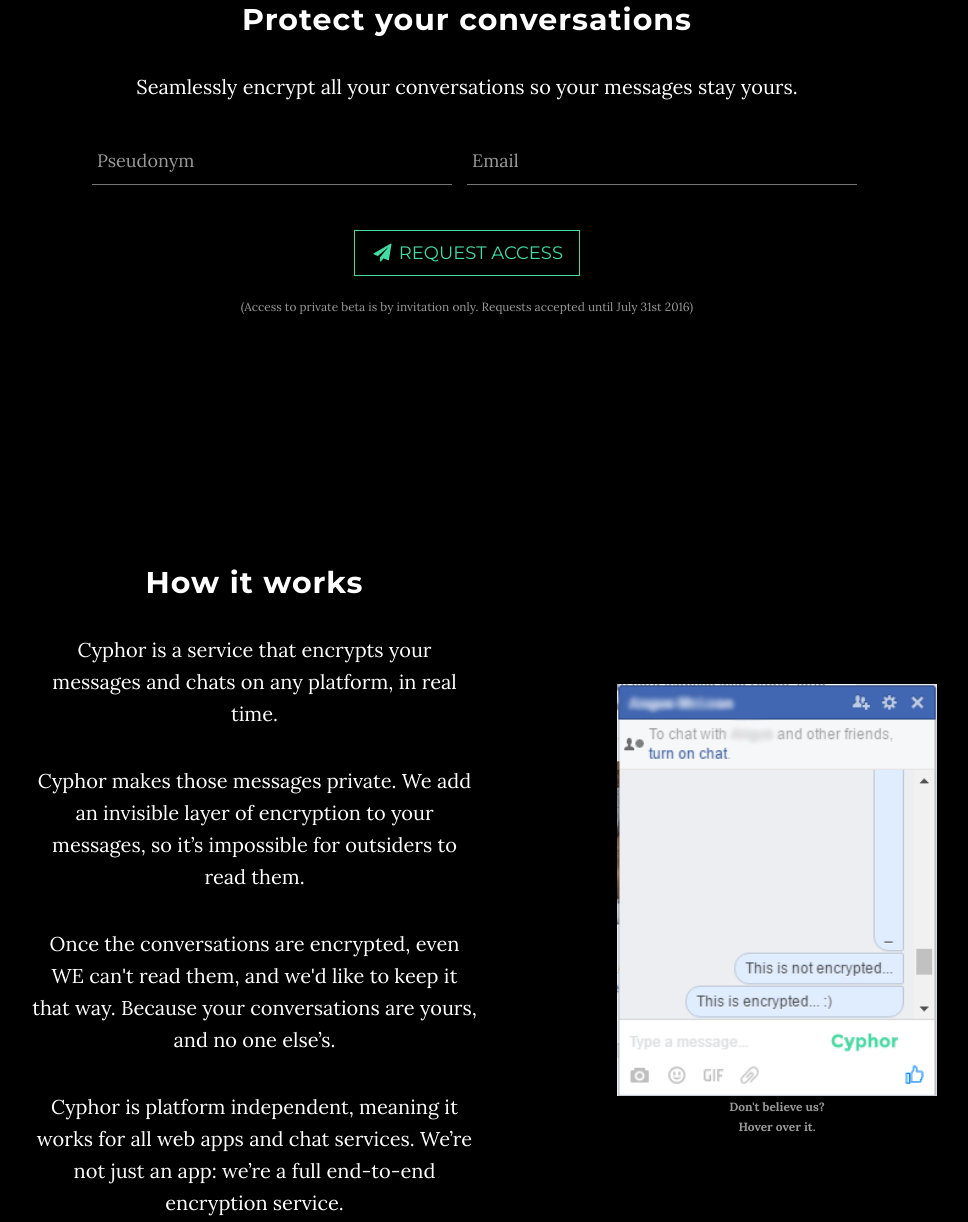
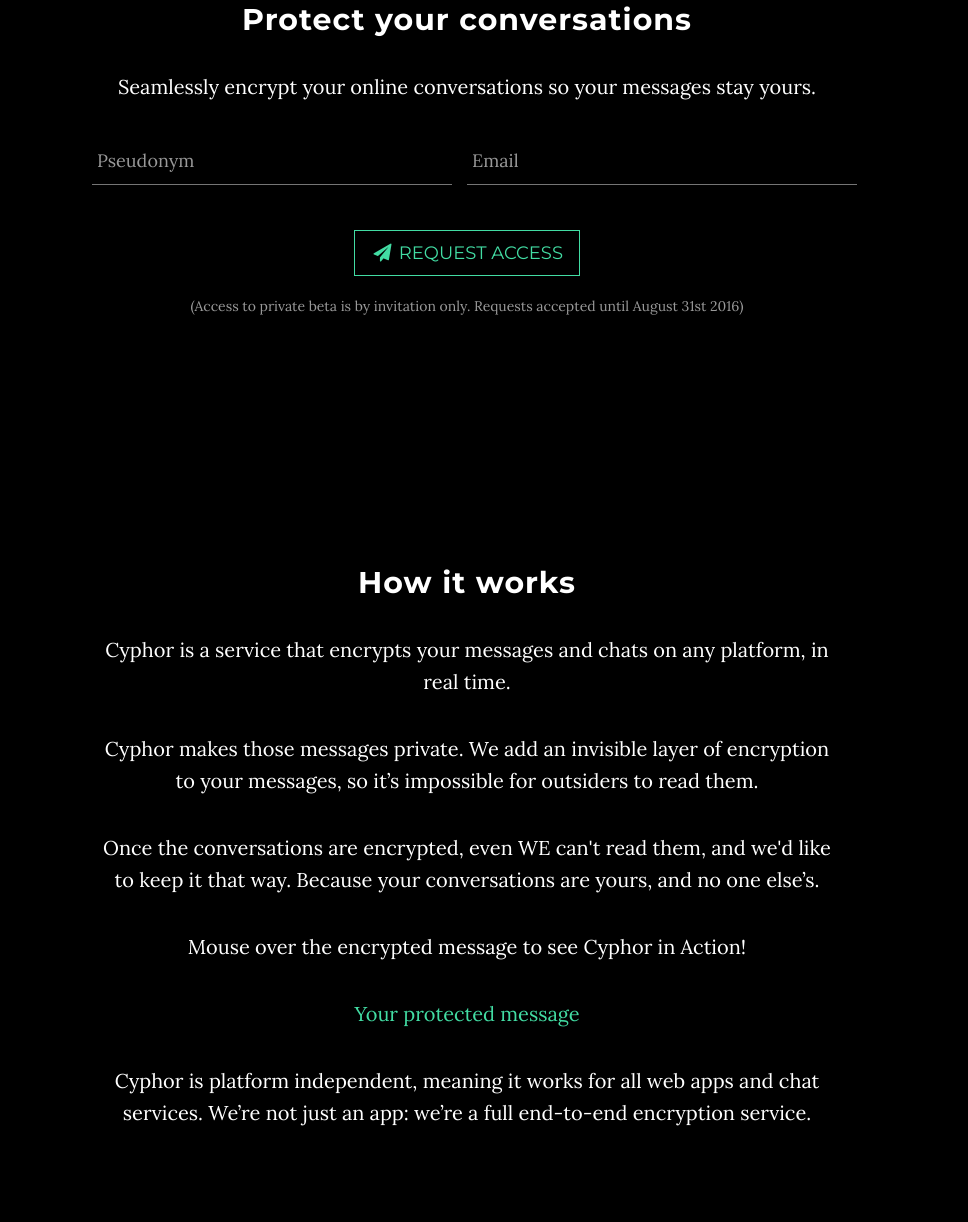
Before and after one commit to Angus-McLean/Cyphor-Website, a website: page index.html in a window 1280 px wide. Shown: the part 1047-2269 px from the top of the page, without its empty margins (173-1141 px from the left). Drawn offline with nearby package versions, Linux system fonts and the light colour scheme.

Commit message:
Removes facebook images from website how it works

```diff
--- a/css/grayscale.css
+++ b/css/grayscale.css
@@ -308,6 +308,25 @@
     margin-top: 100px;
 }
 
+.sample-message {
+  text-align: center;
+}
+
+.sample-message:hover > .encrypted {
+  margin: auto;
+  display:inline;
+}
+
+.sample-message:hover > .decrypted {
+  margin: auto;
+  display:none;
+}
+
+.encrypted {
+  display: none;
+}
+
+
 @media(min-width:767px) {
     .content-section {
         padding-top: 250px;
@@ -321,6 +340,11 @@
         height: 400px;
         margin-top: 250px;
     }
+}
+
+.col-center {
+    float: none;
+    margin: 0 auto;
 }
 
 .btn {
--- a/index.html
+++ b/index.html
@@ -127,7 +127,7 @@
 
 				<div class="row">
 					<p>
-					Seamlessly encrypt all your conversations so your messages stay yours.
+					Seamlessly encrypt your online conversations so your messages stay yours.
 					</p>
 				</div>
 
@@ -157,7 +157,7 @@
 						<div class="row">
 							<a class="btn btn-default btn-lg fade-text" id="subscribe-btn"><i class="fa fa-paper-plane fa-fw"></i> <span class="network-name">Request Access</span></a>
 						</div><br/>
-						<small style="color:#999;">(Access to private beta is by invitation only. Requests accepted until July 31st 2016)</small>
+						<medium style="color:#999;">(Access to private beta is by invitation only. Requests accepted until August 31st 2016)</medium>
 					</form>
 				</div>
 			</div>
@@ -167,8 +167,8 @@
 		<!-- How it works Section -->
 	<section id="howitworks" class="content-section text-center">
 		<div class="works-section">
-			<div class="row container vertical-align">
-				<div class="col-lg-5 col-lg-offset-2">
+			<div class="row container vertical-align col-center">
+				<div class="col-lg-8 col-lg-offset-2">
 					<h2>How it works</h2>
 					<p>
 						Cyphor is a service that encrypts your messages and chats on any platform, in real time.
@@ -180,32 +180,22 @@
 						Once the conversations are encrypted, even WE can't read them, and we'd like to keep it that way. Because your conversations are yours, and no one else’s.
 					</p>
 					<p>
-						Cyphor is platform independent, meaning it works for all web apps and chat services. We’re not just an app: we’re a full end-to-end encryption service.
+						Mouse over the encrypted message to see Cyphor in Action!
 					</p>
-				</div>
-				<div class="col-lg-4 col-lg-offset-1">
-					<img id="show-offhover" src="/img/cyphor_demo_nonencrypted.png" width="320" height="412" onmouseover="this.src='/img/cyphor_demo_encrypted.png'" onmouseout="this.src='/img/cyphor_demo_nonencrypted.png'"></img>
-					<!-- <img id="show-onhover" src="/img/cyphor_demo_encrypted.png" width="320" height="412"></img> -->
-					<small style="color:#999;"><b>Don't believe us? <br/> Hover over it.</b></small>
-				</div>
-
-
-				<!-- <div class="col-lg-8 col-lg-offset-2">
-					<h2>How it works</h2>
-					<p>
-						Cyphor is a service that encrypts your messages and chats on any platform, in real time.
-					</p>
-					<img src="/img/cyphor_demo_nonencrypted.png"></img>
-					<p>
-						Cyphor makes those messages private. We add an invisible layer of encryption to your messages, so it’s impossible for outsiders to read them.
-					</p>
-					<img src="/img/cyphor_demo_encrypted.png"></img>
-					<p>
-						Once the conversations are encrypted, even WE can't read them, and we'd like to keep it that way. Because your conversations are yours, and no one else’s.
+					<p class="sample-message">
+						<a id="encrypted-message" class="encrypted" href="#"> -- cyphor.io -- MTQ2Nzg5ODkxMDQwMjk4Mzc= -- U2FsdGVkX1/g/vddVIlHw770CnUXwutFqY8A22dYjJs= -- cyphor.io -- </a>
+						<a id="decrypted-message" class="decrypted" href="#">
+						Your protected message
+					</a>
 					</p>
 					<p>
 						Cyphor is platform independent, meaning it works for all web apps and chat services. We’re not just an app: we’re a full end-to-end encryption service.
+
 					</p>
+				</div>
+				<!-- <div class="col-lg-4 col-lg-offset-1">
+					<medium style="color:#999;padding-bottom:150px"><b>Mouse over to see Cyphor in Action!</b></medium>
+					<img id="show-offhover" src="/img/cyphor_demo_nonencrypted.png" width="320" height="412" onmouseover="this.src='/img/cyphor_demo_encrypted.png'" onmouseout="this.src='/img/cyphor_demo_nonencrypted.png'"></img>
 				</div> -->
 			</div>
 		</div>
```
